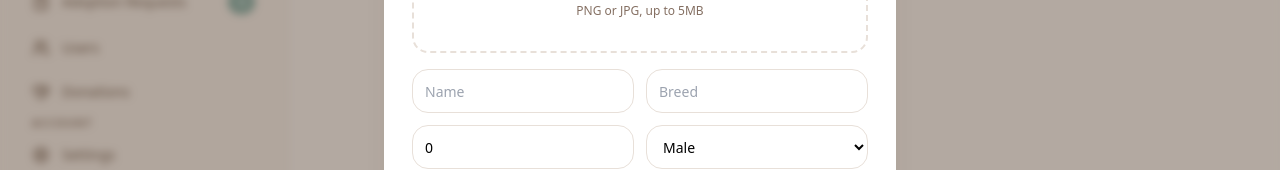
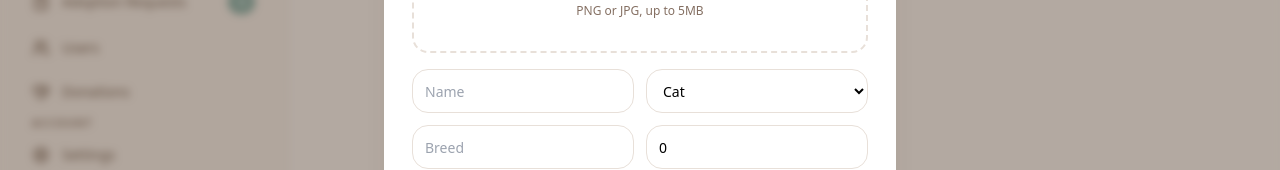
Before and after one commit to hoangm960/snuggle, a Next.js app in the folder frontend/: page /admin/pets in a window 1280 px wide. Both pictures are taken after typing "Sample" into the empty fields and a click on the button "Add Pet". Shown: the part 247-417 px from the top of the page. Built offline with nearby package versions, Linux system fonts and the light colour scheme; no server answers; a web font is replaced by a local one.

Commit message:
add species field to pet

```diff
--- a/frontend/src/app/admin/pets/page.tsx
+++ b/frontend/src/app/admin/pets/page.tsx
@@ -45,6 +45,7 @@ const defaultForm = {
 	image: null as File | null,
 	imagePreview: null as string | null,
 	status: "available" as "available" | "pending" | "adopted",
+	species: "",
 	isVaccinated: false,
 	isNeutered: false,
 };
@@ -61,7 +62,8 @@ export default function PetsPage() {
 	const filtered = (pets || []).filter((p) => {
 		const matchSearch =
 			p.name.toLowerCase().includes(search.toLowerCase()) ||
-			p.breed.toLowerCase().includes(search.toLowerCase());
+			p.breed.toLowerCase().includes(search.toLowerCase()) ||
+			p.species.toLowerCase().includes(search.toLowerCase());
 		const matchStatus = status === "All" || p.status?.toLowerCase() === status.toLowerCase();
 
 		return matchSearch && matchStatus;
@@ -84,7 +86,7 @@ export default function PetsPage() {
 
 			const baseData = {
 				name: form.name,
-				species: "dog" as const,
+				species: form.species,
 				breed: form.breed,
 				//age: ageInYears,
 				ageMonths: form.ageMonths,
@@ -129,6 +131,7 @@ export default function PetsPage() {
 			breed: pet.breed,
 			ageMonths: pet.ageMonths ?? (pet.age ?? 0) * 12,
 			gender: pet.gender,
+			species: pet.species,
 			description: pet.description || "",
 			image: null,
 			imagePreview: pet.thumbnail || null,
@@ -326,6 +329,20 @@ export default function PetsPage() {
 									placeholder="Name"
 									className="h-11 rounded-2xl border border-input bg-card px-3 text-sm outline-none focus:ring-2 focus:ring-ring"
 								/>
+								<select
+									value={form.species}
+									onChange={(e) =>
+										setForm({
+											...form,
+											species: e.target.value as "cat" | "dog" | "other",
+										})
+									}
+									className="h-11 rounded-2xl border border-input bg-card px-3 text-sm"
+								>
+									<option value="cat">Cat</option>
+									<option value="dog">Dog</option>
+									<option value="other">Other</option>
+								</select>
 								<input
 									value={form.breed}
 									onChange={(e) => setForm({ ...form, breed: e.target.value })}
```
